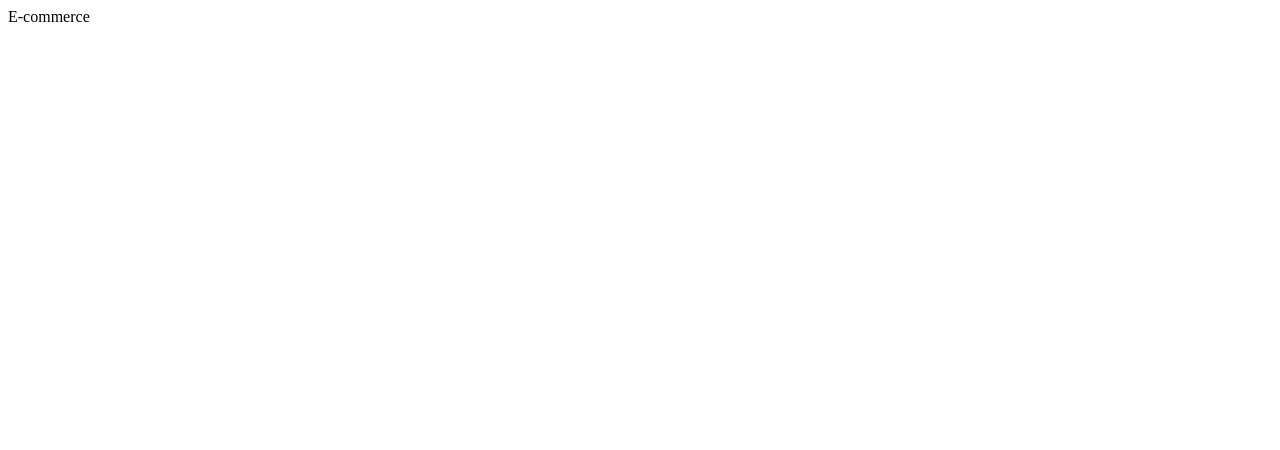
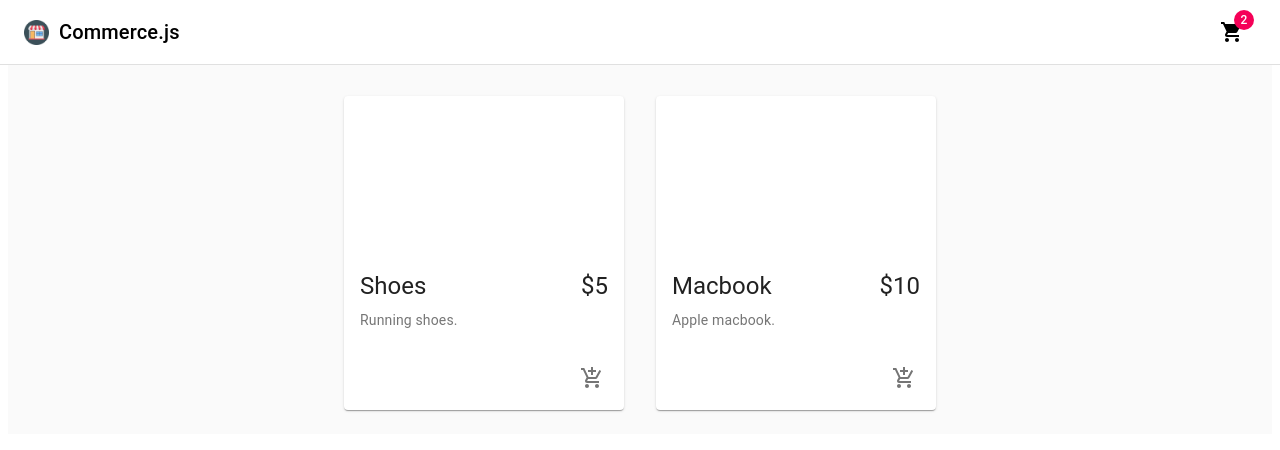
Before and after one commit to tla111/ecommerce, a React (Create React App) app: page / in a window 1280 px wide. Shown: the top 450 px of the page. Built offline with nearby package versions, Linux system fonts and the light colour scheme.

Commit message:
products & navbar set up

```diff
--- a/src/App.js
+++ b/src/App.js
@@ -1,9 +1,12 @@
 import React from 'react'
+
+import { Products, Navbar } from './components'
 
 const App = () => {
   return (
     <div>
-      E-commerce
+      <Navbar />
+      <Products />
     </div>
   )
 }
--- /dev/null
+++ b/src/components/Navbar/Navbar.js
@@ -0,0 +1,33 @@
+import React from 'react'
+import { AppBar, Toolbar, IconButton, Badge, MenuItem, Menu, Typography } from '@material-ui/core'
+import { ShoppingCart } from '@material-ui/icons'
+
+import logo from '../../assets/commerce.png'
+import useStyles from './styles'
+
+const Navbar = () => {
+  const classes = useStyles()
+
+  return (
+    <>
+      <AppBar position='fixed' className={classes.appBar} color='inherit'>
+        <Toolbar>
+          <Typography variant='h6' className={classes.title} color='inherit'>
+            <img src={logo} alt='Commerce.js' height='25px' className={classes.image} />
+            Commerce.js
+          </Typography>
+          <div className={classes.grow} />
+          <div className={classes.button}>
+            <IconButton aria-label='Show cart items' color='inherit'>
+              <Badge badgeContent={2} color='secondary'>
+                <ShoppingCart/>
+              </Badge>
+            </IconButton>
+          </div>
+        </Toolbar>
+      </AppBar>
+    </>
+  )
+}
+
+export default Navbar
--- /dev/null
+++ b/src/components/Navbar/styles.js
@@ -0,0 +1,68 @@
+import { makeStyles, fade } from '@material-ui/core/styles';
+
+const drawerWidth = 0;
+
+export default makeStyles((theme) => ({
+  appBar: {
+    boxShadow: 'none',
+    borderBottom: '1px solid rgba(0, 0, 0, 0.12)',
+    [theme.breakpoints.up('sm')]: {
+      width: `calc(100% - ${drawerWidth}px)`,
+      marginLeft: drawerWidth,
+    },
+  },
+  title: {
+    flexGrow: 1,
+    alignItems: 'center',
+    display: 'flex',
+    textDecoration: 'none',
+  },
+  image: {
+    marginRight: '10px',
+  },
+  menuButton: {
+    marginRight: theme.spacing(2),
+    [theme.breakpoints.up('sm')]: {
+      display: 'none',
+    },
+  },
+  grow: {
+    flexGrow: 1,
+  },
+  search: {
+    position: 'relative',
+    borderRadius: theme.shape.borderRadius,
+    backgroundColor: fade(theme.palette.common.white, 0.15),
+    '&:hover': {
+      backgroundColor: fade(theme.palette.common.white, 0.25),
+    },
+    marginRight: theme.spacing(2),
+    marginLeft: 0,
+    width: '100%',
+    [theme.breakpoints.up('sm')]: {
+      width: 'auto',
+    },
+  },
+  searchIcon: {
+    padding: theme.spacing(0, 2),
+    height: '100%',
+    position: 'absolute',
+    pointerEvents: 'none',
+    display: 'flex',
+    alignItems: 'center',
+    justifyContent: 'center',
+  },
+  inputRoot: {
+    color: 'inherit',
+  },
+  inputInput: {
+    padding: theme.spacing(1, 1, 1, 0),
+    // vertical padding + font size from searchIcon
+    paddingLeft: `calc(1em + ${theme.spacing(4)}px)`,
+    transition: theme.transitions.create('width'),
+    width: '100%',
+    [theme.breakpoints.up('md')]: {
+      width: '20ch',
+    },
+  },
+}));
--- /dev/null
+++ b/src/components/Products/Product/Product.js
@@ -0,0 +1,35 @@
+import React from 'react'
+import { Card, CardMedia, CardContent, CardActions, Typography, IconButton } from '@material-ui/core'
+import { AddShoppingCart } from '@material-ui/icons'
+
+import useStyles from './styles'
+
+const Product = ({ product }) => {
+  const classes = useStyles()
+
+  return (
+    <Card className={classes.root}>
+      <CardMedia className={classes.media} image={product.image} title={product.name} />
+      <CardContent>
+        <div className={classes.cardContent}>
+          <Typography variant='h5' gutterBottom>
+            {product.name}
+          </Typography>
+          <Typography variant='h5'>
+            {product.price}
+          </Typography>
+        </div>
+        <Typography variant='body2' color='textSecondary'>
+            {product.description}
+        </Typography>
+      </CardContent>
+      <CardActions disabledSpacing className={classes.cardActions}>
+        <IconButton aria-label='Add to Cart'>
+          <AddShoppingCart/>
+        </IconButton>
+      </CardActions>
+    </Card>
+  );
+}
+
+export default Product
--- /dev/null
+++ b/src/components/Products/Product/styles.js
@@ -0,0 +1,19 @@
+import { makeStyles } from '@material-ui/core/styles';
+
+export default makeStyles(() => ({
+  root: {
+    maxWidth: '100%',
+  },
+  media: {
+    height: 0,
+    paddingTop: '56.25%', // 16:9
+  },
+  cardActions: {
+    display: 'flex',
+    justifyContent: 'flex-end',
+  },
+  cardContent: {
+    display: 'flex',
+    justifyContent: 'space-between',
+  },
+}));
--- /dev/null
+++ b/src/components/Products/Products.js
@@ -0,0 +1,29 @@
+import React from 'react'
+import {Grid} from '@material-ui/core'
+
+import Product from './Product/Product'
+import useStyles from './styles'
+
+const products = [
+  { id: 1, name: 'Shoes', description: 'Running shoes.', price: '$5' },
+  {id: 2, name: 'Macbook', description: 'Apple macbook.', price: '$10'}
+]
+
+const Products = () => {
+  const classes = useStyles();
+
+  return (
+    <main className={classes.content}>
+      <div className={classes.toolbar}/>
+      <Grid container justify='center' spacing={4}>
+        {products.map((product) => (
+          <Grid item key={product.id} xs={12} sm={6} md={4} lg={3}>
+            <Product product={product} />
+          </Grid>
+        ))}
+      </Grid>
+    </main>
+  );
+}
+
+export default Products
--- /dev/null
+++ b/src/components/Products/styles.js
@@ -0,0 +1,13 @@
+import { makeStyles } from '@material-ui/core/styles';
+
+export default makeStyles((theme) => ({
+  toolbar: theme.mixins.toolbar,
+  content: {
+    flexGrow: 1,
+    backgroundColor: theme.palette.background.default,
+    padding: theme.spacing(3),
+  },
+  root: {
+    flexGrow: 1,
+  },
+}));
--- /dev/null
+++ b/src/components/index.js
@@ -0,0 +1,2 @@
+export { default as Navbar } from './Navbar/Navbar'
+export { default as Products } from './Products/Products';
```
Also changed, not shown: src/assets/commerce.png (added), 1 other file (tests, documents, lock files or other folders).
